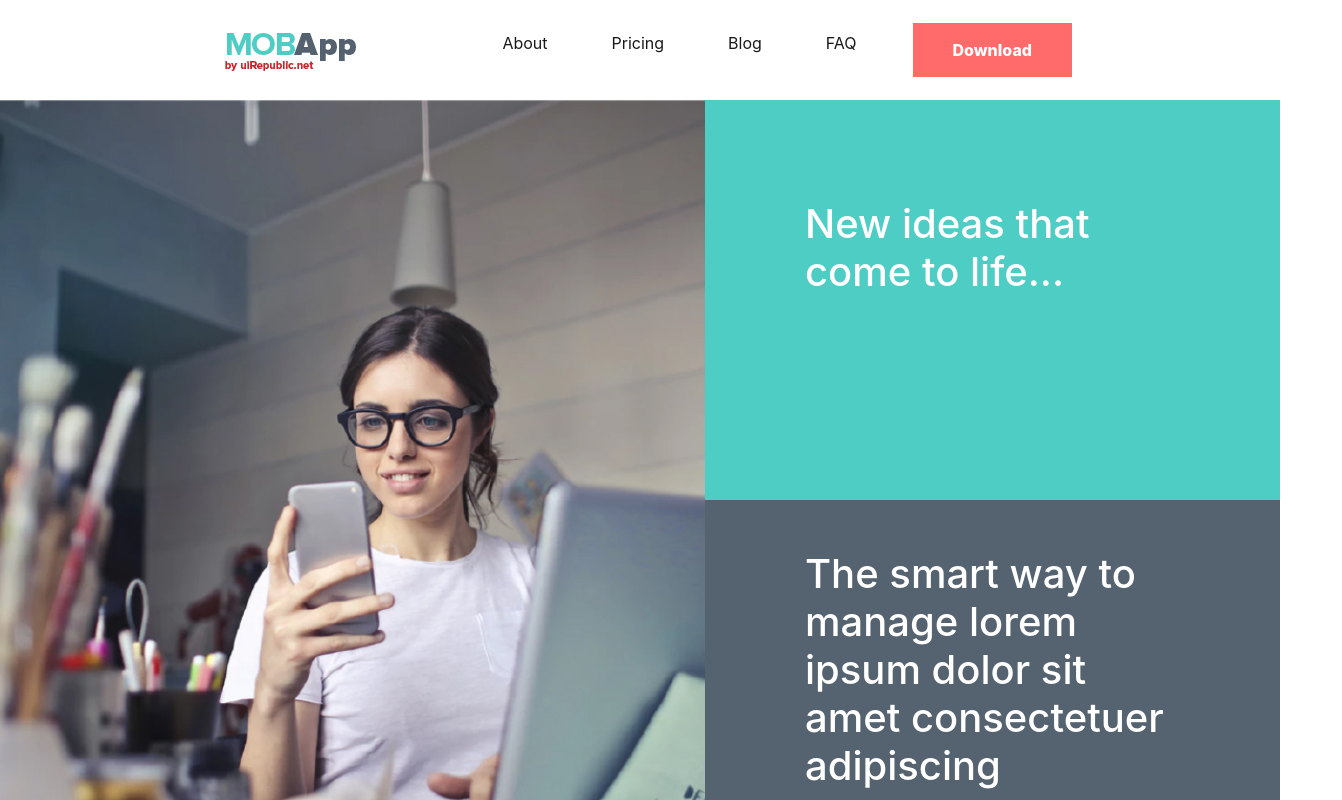
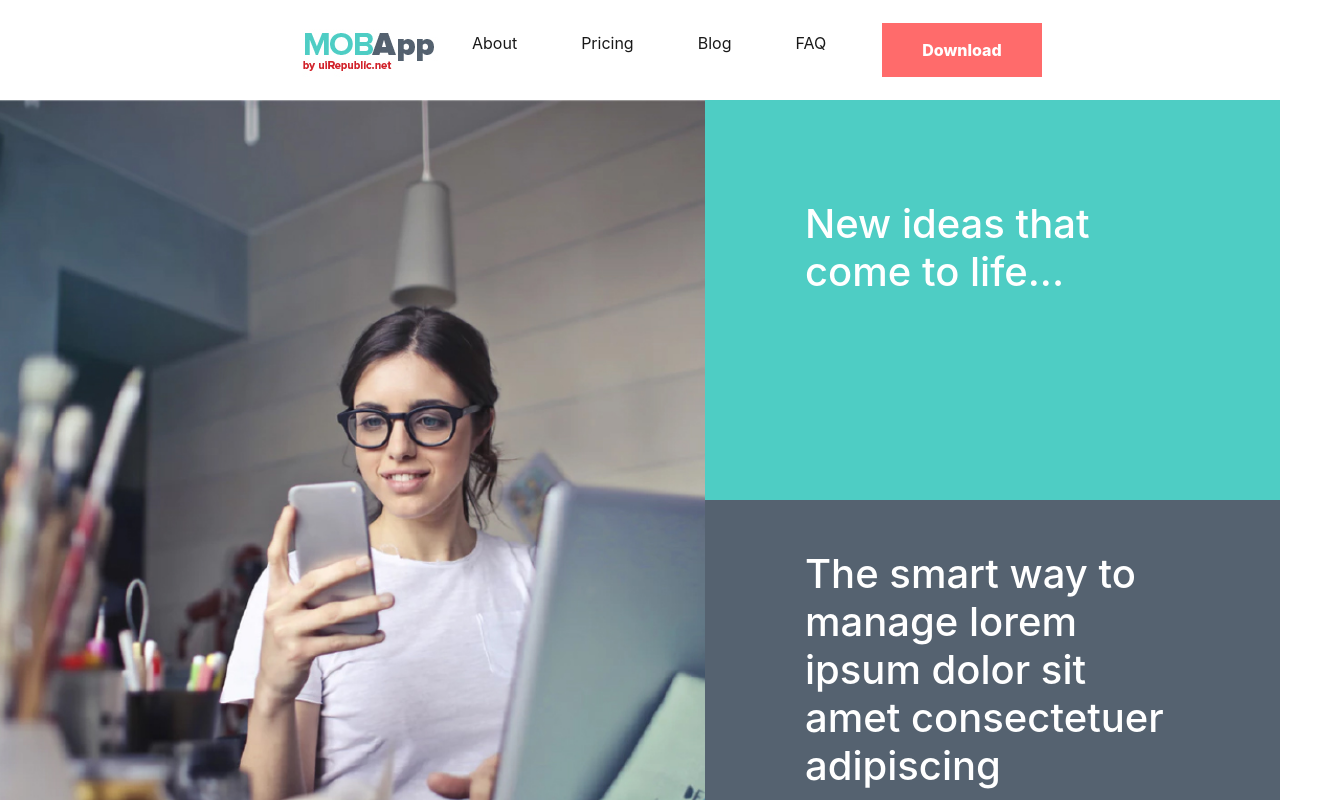
Before and after one commit to rokydas/mob-app, a React (Create React App) app: page / in a window 1280 px wide. Shown: the top 800 px of the page, 1342 px wide, since content can reach past the window. Built offline with nearby package versions, Linux system fonts and the light colour scheme.

Commit message:
navbar responsiveness ok

```diff
--- a/src/components/Footer/Footer.js
+++ b/src/components/Footer/Footer.js
@@ -53,9 +53,9 @@ const Footer = () => {
             <div className="hori-row"></div>
             <div className="custom-container mb-5 pb-5">
                 <div className="d-flex justify-content-start">
-                    <img className="mr-5" width="50px" height="50px" src={hand} alt=""/>
+                    <img className="mr-5" width="50px" height="50px" src={hand} alt="" />
                     <p className="m-3">Download more free designs from uiRepublic.net</p>
-                    <img className="mt-2" style={{marginLeft: 'auto'}} src={social} height="40px" alt=""/>
+                    <img className="mt-2" style={{ marginLeft: 'auto' }} src={social} height="40px" alt="" />
                 </div>
             </div>
         </div>
--- a/src/components/Navbar/Navbar.css
+++ b/src/components/Navbar/Navbar.css
@@ -10,3 +10,21 @@
     color: white;
     font-weight: 800;
 }
+
+.nav-logo {
+    padding-left: 270px;
+}
+
+.download-btn {
+    margin-right: 300px;
+}
+
+@media only screen and (max-width: 1100px) {
+    .nav-logo {
+        padding-left: 20px;
+    }
+
+    .download-btn {
+        margin-right: 50px;
+    }
+}
--- a/src/components/Navbar/Navbar.js
+++ b/src/components/Navbar/Navbar.js
@@ -4,9 +4,9 @@ import logo from '../../images/logo.jpg';
 
 const Navbar = () => {
     return (
-        <div className="custom-container">
+        <div>
             <nav className="navbar navbar-expand-lg navbar-light">
-                <a className="navbar-brand" href="/"><img src={logo} alt=""/></a>
+                <a className="navbar-brand nav-logo" href="/"><img src={logo} alt=""/></a>
                 <button className="navbar-toggler" type="button" data-toggle="collapse" data-target="#navbarSupportedContent" aria-controls="navbarSupportedContent" aria-expanded="false" aria-label="Toggle navigation">
                     <span className="navbar-toggler-icon"></span>
                 </button>
@@ -26,7 +26,7 @@ const Navbar = () => {
                             <a className="nav-link active mr-5" href="#">FAQ</a>
                         </li>
                         <li className="nav-item">
-                            <button className="custom-btn">Download</button>
+                            <button className="custom-btn download-btn">Download</button>
                         </li>
                     </ul>
 
```
Also changed, not shown: 1 other file (tests, documents, lock files or other folders).
